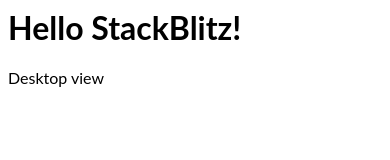
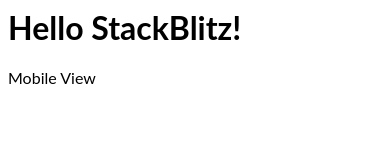
Before and after one commit to artuone83/match-media-react, a React (Create React App) app: page / in a window 390 px wide. Shown: the top 160 px of the page. Built offline with nearby package versions, Linux system fonts and the light colour scheme.

Commit message:
initial check for match media

```diff
--- a/src/App.js
+++ b/src/App.js
@@ -1,11 +1,17 @@
 import React, { useEffect, useState } from "react";
 import "./style.css";
 
+const mediaQuery = window.matchMedia('(max-width: 600px)');
+
 export default function App() {
-  const [isMobile, setIsMobile] = useState(false);
+  const [isMobile, setIsMobile] = useState(mediaQuery);
+
+  // useEffect(()=> {
+  //   const mediaQueryDidMountCheck = () => mediaQuery;
+  //   setIsMobile(mediaQueryDidMountCheck());
+  // }, []);
 
   useEffect(()=> {
-    const mediaQuery = window.matchMedia('(max-width: 600px)');
     mediaQuery.addListener((e) => {
       if (e.matches) {
         setIsMobile(true);
@@ -13,7 +19,7 @@
         setIsMobile(false);
       }
     })
-  }, []);
+  }, [isMobile]);
 
   return (
     <div>
```
